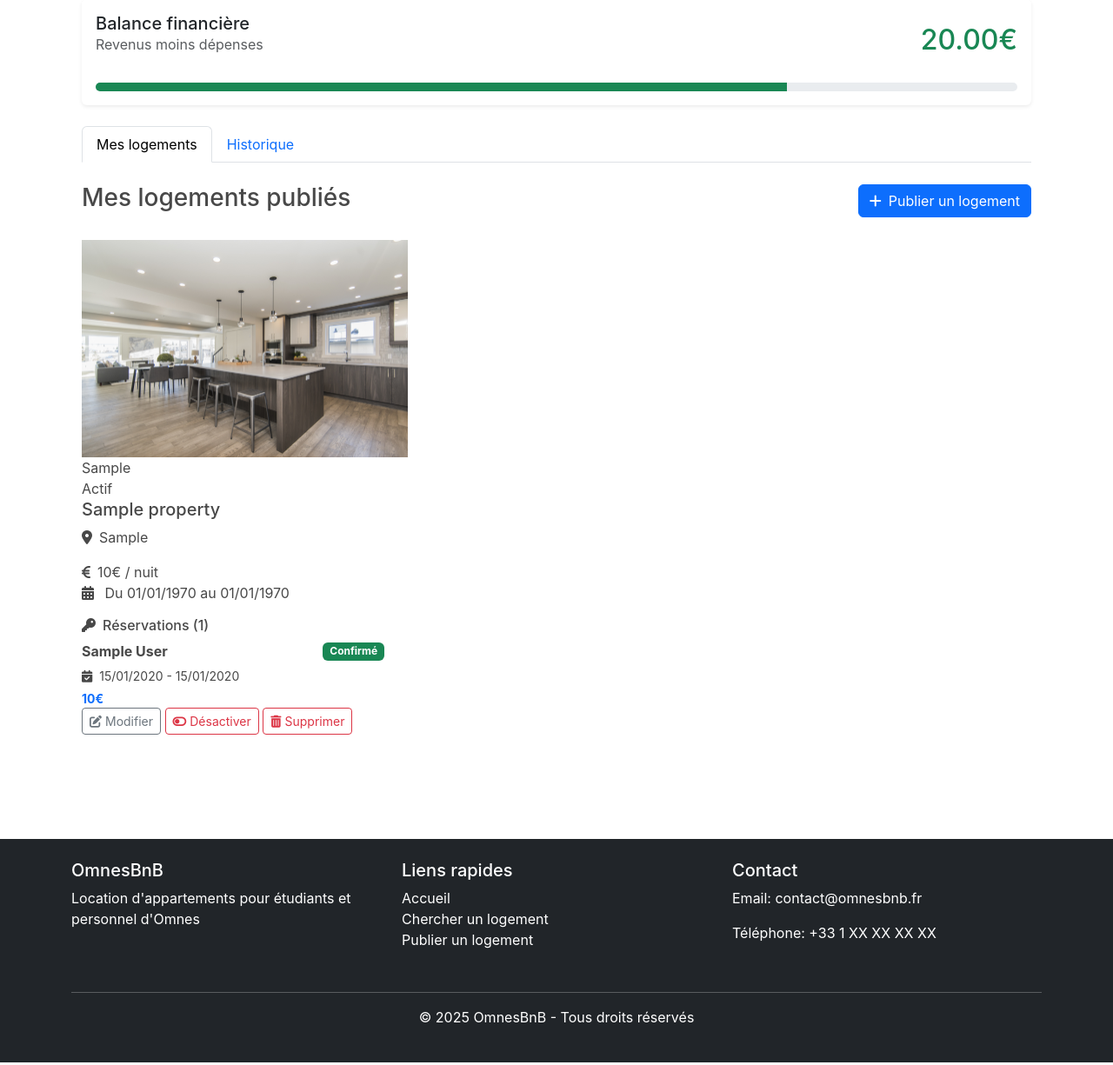
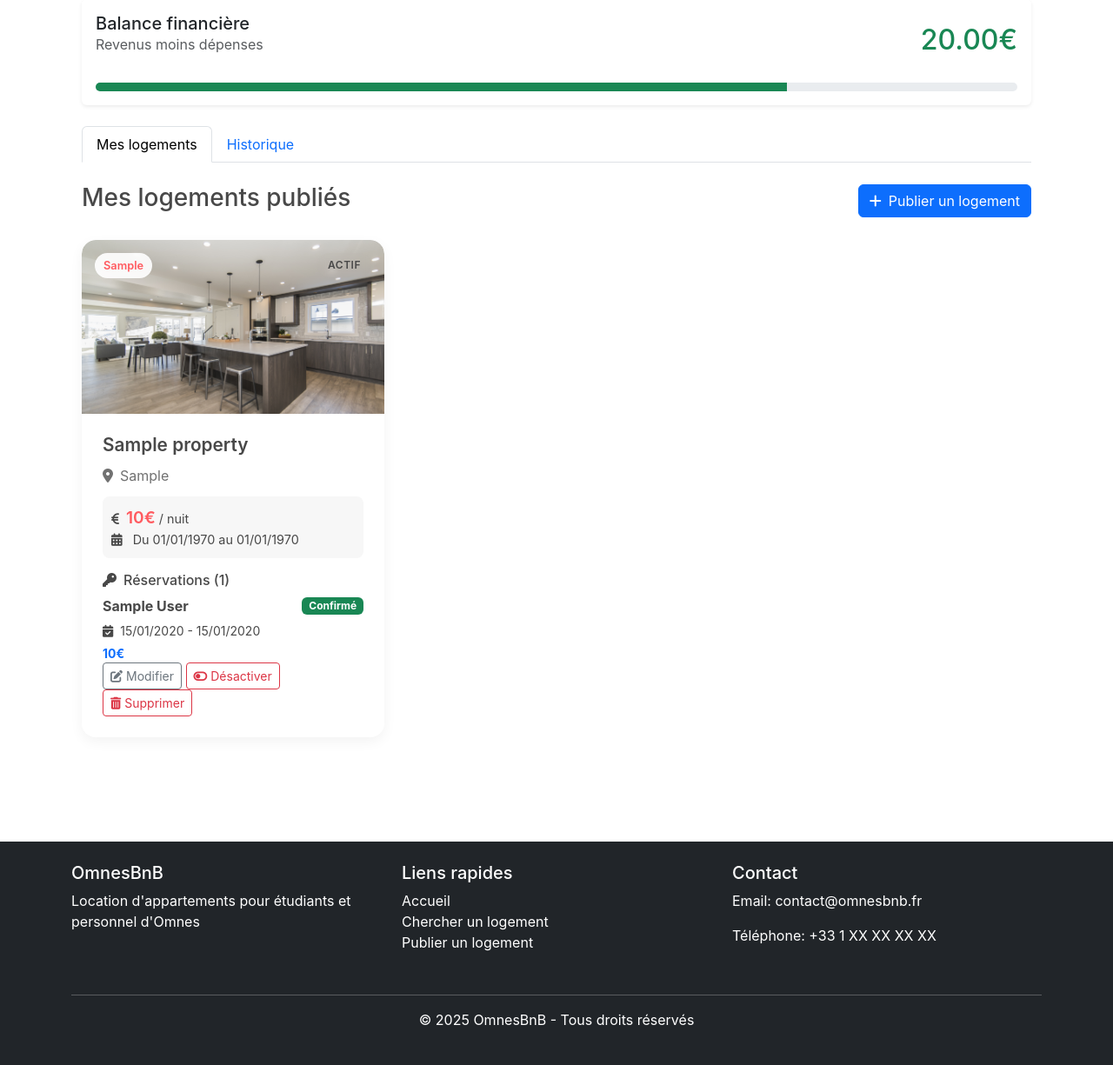
Before and after one commit to JeremyGnt/OmnesBnb, a PHP site: page /pages/my-rentals.php in a window 1280 px wide. Shown: the part 731-1956 px from the top of the page at 87% size. Run offline with PHP 8.4, Linux system fonts and the light colour scheme; the visitor is signed in with stand-in values (Sample User, id 1); tables that the repository leaves empty or names only in its code hold one stand-in row (values such as "Sample post").

Commit message:
MAJ my-rentals.css avec le design du dashboard

```diff
--- a/css/my-rentals.css
+++ b/css/my-rentals.css
@@ -25,3 +25,97 @@
     transform: scale(1.1);
     cursor: pointer;
 }
+
+/* Property card styles */
+.rental-card {
+    height: 100%;
+    border: none;
+    border-radius: var(--border-radius);
+    overflow: hidden;
+    box-shadow: 0 5px 15px rgba(0,0,0,0.05);
+    transition: transform 0.3s ease, box-shadow 0.3s ease;
+}
+
+.rental-card:hover {
+    transform: translateY(-5px);
+    box-shadow: 0 10px 20px rgba(0,0,0,0.1);
+}
+
+.property-image-wrapper {
+    position: relative;
+    height: 200px;
+    overflow: hidden;
+    border-radius: var(--border-radius) var(--border-radius) 0 0;
+}
+
+.property-image {
+    width: 100%;
+    height: 100%;
+    object-fit: cover;
+    transition: transform 0.5s ease;
+}
+
+.rental-card:hover .property-image {
+    transform: scale(1.05);
+}
+
+.property-type-badge {
+    position: absolute;
+    top: 15px;
+    left: 15px;
+    background-color: rgba(255, 255, 255, 0.9);
+    color: var(--primary-color);
+    font-weight: 600;
+    font-size: 0.8rem;
+    padding: 5px 10px;
+    border-radius: 20px;
+    backdrop-filter: blur(4px);
+}
+
+.rental-info {
+    padding: 1.5rem;
+}
+
+.rental-title {
+    font-size: 1.3rem;
+    font-weight: 600;
+    margin-bottom: 10px;
+    color: var(--secondary-color);
+    display: -webkit-box;
+    -webkit-line-clamp: 2;
+    -webkit-box-orient: vertical;
+    overflow: hidden;
+    text-overflow: ellipsis;
+}
+
+.rental-location {
+    color: #717171;
+    margin-bottom: 12px;
+}
+
+.rental-dates {
+    background-color: var(--light-bg);
+    padding: 10px;
+    border-radius: 8px;
+    margin-bottom: 15px;
+    font-size: 0.9rem;
+}
+
+.rental-price {
+    font-weight: 600;
+    font-size: 1.2rem;
+    color: var(--primary-color);
+}
+
+.rental-status {
+    position: absolute;
+    top: 15px;
+    right: 15px;
+    padding: 5px 12px;
+    border-radius: 20px;
+    font-size: 0.75rem;
+    font-weight: 600;
+    text-transform: uppercase;
+    letter-spacing: 0.5px;
+    backdrop-filter: blur(4px);
+}
```
